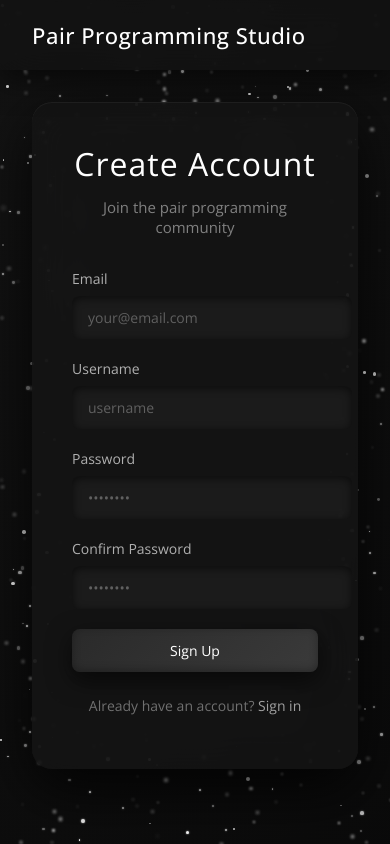
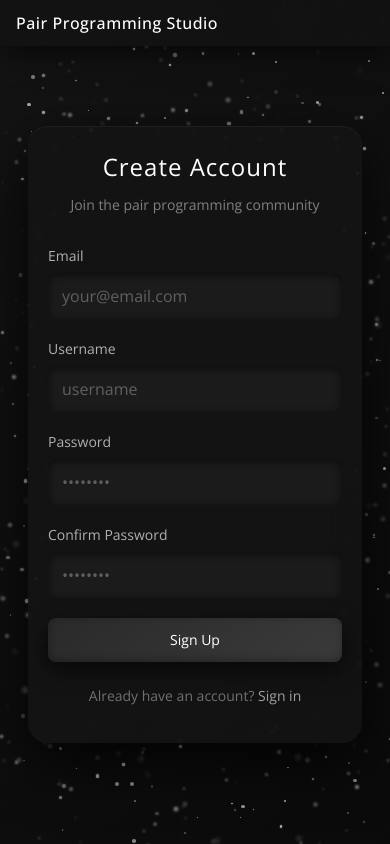
Before and after one commit to skeswarsudhan/pairprogrammerfrontend, a React (Create React App) app: page /register in a window 390 px wide. Built offline with nearby package versions, Linux system fonts and the light colour scheme.

Commit message:
updated design of login register page and mobille view

```diff
--- /dev/null
+++ b/src/components/AnimatedBackground.css
@@ -0,0 +1,63 @@
+.starfield-container {
+    position: fixed;
+    top: 0;
+    left: 0;
+    width: 100%;
+    height: 100%;
+    z-index: 0;
+    pointer-events: none;
+    overflow: hidden;
+}
+
+/* Sparkle animation for random stars */
+@keyframes sparkle {
+
+    0%,
+    100% {
+        opacity: 0.3;
+        transform: scale(1);
+    }
+
+    50% {
+        opacity: 1;
+        transform: scale(1.3);
+    }
+}
+
+/* Shooting star styles */
+.shooting-star {
+    position: absolute;
+    width: 2px;
+    height: 2px;
+    background: white;
+    border-radius: 50%;
+    box-shadow: 0 0 4px 2px rgba(255, 255, 255, 0.8);
+    opacity: 0;
+    animation: shoot 15s linear infinite;
+}
+
+.shooting-star::before {
+    content: '';
+    position: absolute;
+    top: 0;
+    right: 0;
+    width: 80px;
+    height: 1px;
+    background: linear-gradient(90deg, rgba(255, 255, 255, 0) 0%, rgba(255, 255, 255, 0.8) 100%);
+}
+
+@keyframes shoot {
+    0% {
+        transform: translateX(-300px) translateY(300px) rotate(-45deg);
+        opacity: 0;
+    }
+
+    70% {
+        opacity: 1;
+    }
+
+    100% {
+        transform: translateX(0) translateY(0) rotate(-45deg);
+        opacity: 0;
+    }
+}
--- a/src/components/AnimatedBackground.jsx
+++ b/src/components/AnimatedBackground.jsx
@@ -1,9 +1,10 @@
-import React from 'react';
+import React, { useMemo } from 'react';
+import './AnimatedBackground.css';
 
 export default function StaticStarfield() {
-    // Generate random stars with varying properties
-    const generateStars = () => {
-        const stars = [];
+    // Generate random stars with varying properties - memoized to prevent regeneration
+    const stars = useMemo(() => {
+        const starsArray = [];
         const numStars = 650;
 
         for (let i = 0; i < numStars; i++) {
@@ -12,8 +13,9 @@ export default function StaticStarfield() {
             const size = Math.random() * 3 + 1;
             const opacity = Math.random() * 0.7 + 0.3;
             const blur = Math.random() * 2;
+            const shouldSparkle = Math.random() < 0.05; // Only 5% of stars sparkle
 
-            stars.push({
+            starsArray.push({
                 left: `${x}%`,
                 top: `${y}%`,
                 width: `${size}px`,
@@ -23,30 +25,49 @@ export default function StaticStarfield() {
                 backgroundColor: 'white',
                 borderRadius: '50%',
                 position: 'absolute',
-                boxShadow: blur < 0.5 ? '0 0 2px rgba(255, 255, 255, 0.8)' : 'none'
+                boxShadow: blur < 0.5 ? '0 0 2px rgba(255, 255, 255, 0.8)' : 'none',
+                animation: shouldSparkle ? `sparkle ${3 + Math.random() * 4}s ease-in-out infinite` : 'none',
+                animationDelay: `${Math.random() * 10}s`
             });
         }
 
-        return stars;
-    };
+        return starsArray;
+    }, []); // Empty dependency array - only generate once
 
-    const stars = generateStars();
+    // Generate random shooting stars - memoized
+    const shootingStars = useMemo(() => {
+        const shootingStarsArray = [];
+        const numShootingStars = 3;
+
+        for (let i = 0; i < numShootingStars; i++) {
+            const startX = Math.random() * 100;
+            const startY = Math.random() * 60; // Keep in upper portion
+            const delay = Math.random() * 60 + 30; // 30-90 seconds delay
+
+            shootingStarsArray.push({
+                top: `${startY}%`,
+                left: `${startX}%`,
+                animationDelay: `${delay}s`
+            });
+        }
+
+        return shootingStarsArray;
+    }, []); // Empty dependency array - only generate once
 
     return (
-        <div
-            style={{
-                position: 'fixed',
-                top: 0,
-                left: 0,
-                width: '100%',
-                height: '100%',
-                zIndex: 0,
-                pointerEvents: 'none',
-                overflow: 'hidden'
-            }}
-        >
+        <div className="starfield-container">
+            {/* Static stars with occasional sparkle */}
             {stars.map((style, index) => (
                 <div key={index} style={style} />
+            ))}
+
+            {/* Shooting stars with random positions */}
+            {shootingStars.map((style, index) => (
+                <div
+                    key={`shooting-${index}`}
+                    className="shooting-star"
+                    style={style}
+                />
             ))}
         </div>
     );
--- a/src/index.css
+++ b/src/index.css
@@ -867,29 +867,325 @@ a {
   box-shadow: inset 0 2px 8px rgba(0, 0, 0, 0.7), 0 0 0 2px rgba(100, 100, 100, 0.3);
 }
 
-/* Responsive */
+/* Responsive - Mobile Optimizations */
 
+/* Tablet and below */
+@media (max-width: 1024px) {
+  .app-main {
+    padding: 24px 20px;
+  }
+
+  .rooms-grid {
+    grid-template-columns: repeat(auto-fit, minmax(280px, 1fr));
+    gap: 20px;
+  }
+
+  .modal-content {
+    max-width: 90%;
+  }
+}
+
+/* Mobile devices */
 @media (max-width: 768px) {
+  body {
+    font-size: 14px;
+  }
+
+  .app-header {
+    padding: 16px 20px;
+    flex-direction: column;
+    align-items: flex-start;
+    gap: 12px;
+  }
+
+  .app-logo {
+    font-size: 18px;
+  }
+
+  .header-user {
+    width: 100%;
+    justify-content: space-between;
+    flex-wrap: wrap;
+    gap: 10px;
+  }
+
+  .user-name {
+    font-size: 14px;
+  }
+
+  .logout-btn {
+    padding: 8px 16px;
+    font-size: 13px;
+  }
+
+  .app-main {
+    padding: 20px 16px;
+  }
+
+  .page-title {
+    font-size: 26px;
+  }
+
+  .page-subtitle {
+    font-size: 14px;
+  }
+
+  /* Buttons - larger touch targets */
+  .primary-btn,
+  .secondary-btn,
+  .ghost-btn,
+  .danger-btn {
+    padding: 14px 20px;
+    font-size: 15px;
+    min-height: 44px;
+    /* iOS recommended touch target */
+  }
+
+  /* Inputs - larger for mobile */
+  .text-input {
+    padding: 14px 16px;
+    font-size: 16px;
+    /* Prevents zoom on iOS */
+    min-width: 100%;
+  }
+
+  /* Room grid */
+  .rooms-grid {
+    grid-template-columns: 1fr;
+    gap: 16px;
+  }
+
+  .room-card {
+    padding: 20px;
+  }
+
+  .room-card-header h2 {
+    font-size: 18px;
+  }
+
+  /* Auth pages */
+  .auth-page {
+    min-height: calc(100vh - 100px);
+    padding: 20px 16px;
+  }
+
+  .auth-card {
+    padding: 32px 24px;
+    max-width: 100%;
+  }
+
+  .auth-title {
+    font-size: 28px;
+  }
+
+  .auth-subtitle {
+    font-size: 14px;
+  }
+
+  /* Modals */
+  .modal-overlay {
+    padding: 16px;
+  }
+
+  .modal-content {
+    max-width: 100%;
+    max-height: 85vh;
+  }
+
+  .modal-header {
+    padding: 20px;
+  }
+
+  .modal-title {
+    font-size: 20px;
+  }
+
+  .modal-form {
+    padding: 20px;
+    gap: 16px;
+  }
+
+  /* Room editor */
   .room-content {
     flex-direction: column;
+    gap: 16px;
   }
 
   .sidebar {
     width: 100%;
   }
 
-  .app-header {
+  .room-header {
     flex-direction: column;
     align-items: flex-start;
     gap: 16px;
   }
 
-  .header-user {
-    width: 100%;
-    justify-content: space-between;
+  .room-title {
+    font-size: 22px;
   }
 
-  .rooms-grid {
-    grid-template-columns: 1fr;
+  .room-header-right {
+    width: 100%;
+    justify-content: flex-start;
+    flex-wrap: wrap;
+  }
+
+  .editor-shell {
+    min-height: 300px;
+  }
+
+  .editor-footer {
+    flex-direction: column;
+    align-items: flex-start;
+    gap: 12px;
+  }
+
+  .editor-footer-left {
+    width: 100%;
+    flex-wrap: wrap;
+  }
+
+  .suggestion-box {
+    width: 100%;
+  }
+
+  /* Users panel */
+  .users-panel {
+    padding: 16px;
+  }
+
+  .user-item {
+    padding: 10px;
+  }
+
+  .user-avatar {
+    width: 36px;
+    height: 36px;
+    font-size: 14px;
+  }
+
+  /* Join form */
+  .join-form {
+    flex-direction: column;
+    width: 100%;
+  }
+
+  .join-form .text-input {
+    width: 100%;
+  }
+
+  .join-form .secondary-btn {
+    width: 100%;
+  }
+
+  /* Language selector */
+  .language-select-wrapper {
+    flex-wrap: wrap;
+  }
+
+  .language-select {
+    min-width: 120px;
+  }
+
+  /* Status pills */
+  .status-pill {
+    padding: 6px 12px;
+    font-size: 12px;
   }
 }
+
+/* Small mobile devices */
+@media (max-width: 480px) {
+  .app-header {
+    padding: 12px 16px;
+  }
+
+  .app-logo {
+    font-size: 16px;
+  }
+
+  .app-main {
+    padding: 16px 12px;
+  }
+
+  .page-title {
+    font-size: 22px;
+  }
+
+  .auth-card {
+    padding: 24px 20px;
+  }
+
+  .auth-title {
+    font-size: 24px;
+  }
+
+  .modal-header {
+    padding: 16px;
+  }
+
+  .modal-form {
+    padding: 16px;
+  }
+
+  .room-card {
+    padding: 16px;
+  }
+
+  .primary-btn,
+  .secondary-btn,
+  .ghost-btn {
+    padding: 12px 16px;
+    font-size: 14px;
+  }
+
+  .text-input {
+    padding: 12px 14px;
+  }
+
+  /* Reduce star count on small screens for performance */
+  .starfield-container {
+    opacity: 0.7;
+  }
+}
+
+/* Landscape mobile */
+@media (max-width: 768px) and (orientation: landscape) {
+  .auth-page {
+    min-height: auto;
+    padding: 16px;
+  }
+
+  .auth-card {
+    padding: 24px;
+  }
+
+  .modal-content {
+    max-height: 90vh;
+  }
+}
+
+/* Touch device optimizations */
+@media (hover: none) and (pointer: coarse) {
+
+  /* Larger touch targets */
+  button,
+  a,
+  input,
+  select {
+    min-height: 44px;
+  }
+
+  /* Remove hover effects on touch devices */
+  .primary-btn:hover,
+  .secondary-btn:hover,
+  .ghost-btn:hover {
+    transform: none;
+  }
+
+  /* Tap highlight */
+  * {
+    -webkit-tap-highlight-color: rgba(255, 255, 255, 0.1);
+  }
+}
```
